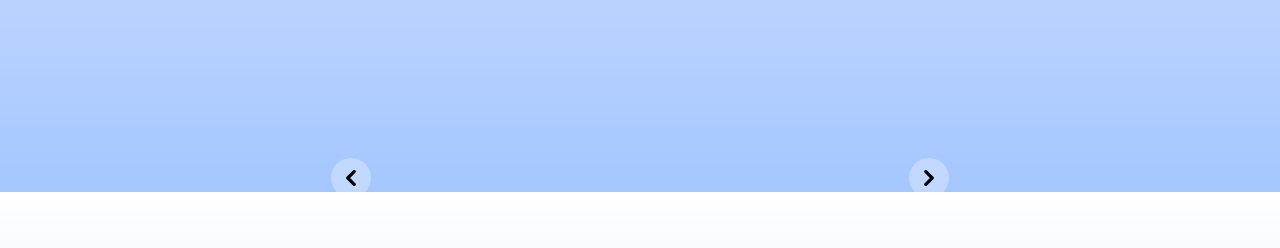
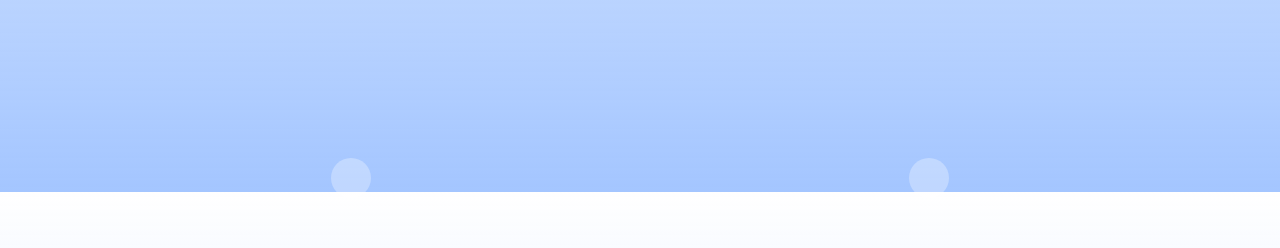
Before and after one commit to chankxow/chankxowPortfolio, a React (Create React App) app: page / in a window 1280 px wide. Shown: the part 3808-4056 px from the top of the page. Built offline with nearby package versions, Linux system fonts and the light colour scheme; the HTML template or start-up script is replaced by a standard one; a web font is replaced by a local one.

Commit message:
Update Certificate.js

```diff
--- a/src/components/Certificate.js
+++ b/src/components/Certificate.js
@@ -24,78 +24,78 @@ const Certificate = () => {
 
         <div
           id="default-carousel"
-          class="relative md:w-[650px]"
+          className="relative md:w-[650px]"
           data-carousel="slide"
         >
-          <div class="relative h-56 overflow-hidden rounded-lg md:h-96">
-            <div class="hidden duration-700 ease-in-out" data-carousel-item>
+          <div className="relative h-56 overflow-hidden rounded-lg md:h-96">
+            <div className="hidden duration-700 ease-in-out" data-carousel-item>
               <img
                 src={Cescer}
-                class="absolute block w-full -translate-x-1/2 -translate-y-1/2 top-1/2 left-1/2"
+                className="absolute block w-full -translate-x-1/2 -translate-y-1/2 top-1/2 left-1/2"
                 alt="..."
               ></img>
             </div>
-            <div class="hidden duration-700 ease-in-out" data-carousel-item>
+            <div className="hidden duration-700 ease-in-out" data-carousel-item>
               <img
                 src="/docs/images/carousel/carousel-2.svg"
-                class="absolute block w-full -translate-x-1/2 -translate-y-1/2 top-1/2 left-1/2"
+                className="absolute block w-full -translate-x-1/2 -translate-y-1/2 top-1/2 left-1/2"
                 alt="..."
               ></img>
             </div>
-            <div class="hidden duration-700 ease-in-out" data-carousel-item>
+            <div className="hidden duration-700 ease-in-out" data-carousel-item>
               <img
                 src="/docs/images/carousel/carousel-3.svg"
-                class="absolute block w-full -translate-x-1/2 -translate-y-1/2 top-1/2 left-1/2"
+                className="absolute block w-full -translate-x-1/2 -translate-y-1/2 top-1/2 left-1/2"
                 alt="..."
               ></img>
             </div>
-            <div class="hidden duration-700 ease-in-out" data-carousel-item>
+            <div className="hidden duration-700 ease-in-out" data-carousel-item>
               <img
                 src="/docs/images/carousel/carousel-4.svg"
-                class="absolute block w-full -translate-x-1/2 -translate-y-1/2 top-1/2 left-1/2"
+                className="absolute block w-full -translate-x-1/2 -translate-y-1/2 top-1/2 left-1/2"
                 alt="..."
               ></img>
             </div>
-            <div class="hidden duration-700 ease-in-out" data-carousel-item>
+            <div className="hidden duration-700 ease-in-out" data-carousel-item>
               <img
                 src="/docs/images/carousel/carousel-5.svg"
-                class="absolute block w-full -translate-x-1/2 -translate-y-1/2 top-1/2 left-1/2"
+                className="absolute block w-full -translate-x-1/2 -translate-y-1/2 top-1/2 left-1/2"
                 alt="..."
               ></img>
             </div>
           </div>
-          <div class="absolute z-30 flex space-x-3 -translate-x-1/2 bottom-5 left-1/2">
+          <div className="absolute z-30 flex space-x-3 -translate-x-1/2 bottom-5 left-1/2">
             <button
               type="button"
-              class="w-3 h-3 rounded-full"
+              className="w-3 h-3 rounded-full"
               aria-current="true"
               aria-label="Slide 1"
               data-carousel-slide-to="0"
             ></button>
             <button
               type="button"
-              class="w-3 h-3 rounded-full"
+              className="w-3 h-3 rounded-full"
               aria-current="false"
               aria-label="Slide 2"
               data-carousel-slide-to="1"
             ></button>
             <button
               type="button"
-              class="w-3 h-3 rounded-full"
+              className="w-3 h-3 rounded-full"
               aria-current="false"
               aria-label="Slide 3"
               data-carousel-slide-to="2"
             ></button>
             <button
               type="button"
-              class="w-3 h-3 rounded-full"
+              className="w-3 h-3 rounded-full"
               aria-current="false"
               aria-label="Slide 4"
               data-carousel-slide-to="3"
             ></button>
             <button
               type="button"
-              class="w-3 h-3 rounded-full"
+              className="w-3 h-3 rounded-full"
               aria-current="false"
               aria-label="Slide 5"
               data-carousel-slide-to="4"
@@ -103,56 +103,28 @@ const Certificate = () => {
           </div>
           <button
             type="button"
-            class="absolute top-0 left-0 z-30 flex items-center justify-center h-full px-4 cursor-pointer group focus:outline-none"
+            className="absolute top-0 left-0 z-30 flex items-center justify-center h-full px-4 cursor-pointer group focus:outline-none"
             data-carousel-prev
           >
-            <span class="inline-flex items-center justify-center w-10 h-10 rounded-full
+            <span className="inline-flex items-center justify-center w-10 h-10 rounded-full
              bg-white/30 dark:bg-gray-800/30 group-hover:bg-white/50 dark:group-hover:bg-gray-800/60
              group-focus:ring-4 group-focus:ring-indigo-300 dark:group-focus:ring-gray-800/70 group-focus:outline-none">
-              <svg
-                class="w-4 h-4 text-black dark:text-gray-800"
-                aria-hidden="true"
-                xmlns="http://www.w3.org/2000/svg"
-                fill="none"
-                viewBox="0 0 6 10"
-              >
-                <path
-                  stroke="currentColor"
-                  stroke-linecap="round"
-                  stroke-linejoin="round"
-                  stroke-width="2"
-                  d="M5 1 1 5l4 4"
-                />
-              </svg>
-              <span class="sr-only">Previous</span>
+
+              <span className="sr-only">Previous</span>
             </span>
           </button>
           <button
             type="button"
-            class="absolute top-0 right-0 z-30 flex items-center justify-center h-full px-4 cursor-pointer group focus:outline-none"
+            className="absolute top-0 right-0 z-30 flex items-center justify-center h-full px-4 cursor-pointer group focus:outline-none"
             data-carousel-next
           >
             <span
-              class="inline-flex items-center justify-center w-10 h-10 rounded-full bg-white/30
+              className="inline-flex items-center justify-center w-10 h-10 rounded-full bg-white/30
                dark:bg-gray-800/30 group-hover:bg-white/50 dark:group-hover:bg-gray-800/60
                group-focus:ring-4 group-focus:ring-indigo-300 dark:group-focus:ring-gray-800/70 group-focus:outline-none"
             >
-              <svg
-                class="w-4 h-4 text-black dark:text-gray-800"
-                aria-hidden="true"
-                xmlns="http://www.w3.org/2000/svg"
-                fill="none"
-                viewBox="0 0 6 10"
-              >
-                <path
-                  stroke="currentColor"
-                  stroke-linecap="round"
-                  stroke-linejoin="round"
-                  stroke-width="2"
-                  d="m1 9 4-4-4-4"
-                />
-              </svg>
-              <span class="sr-only">Next</span>
+
+              <span className="sr-only">Next</span>
             </span>
           </button>
         </div>
```
